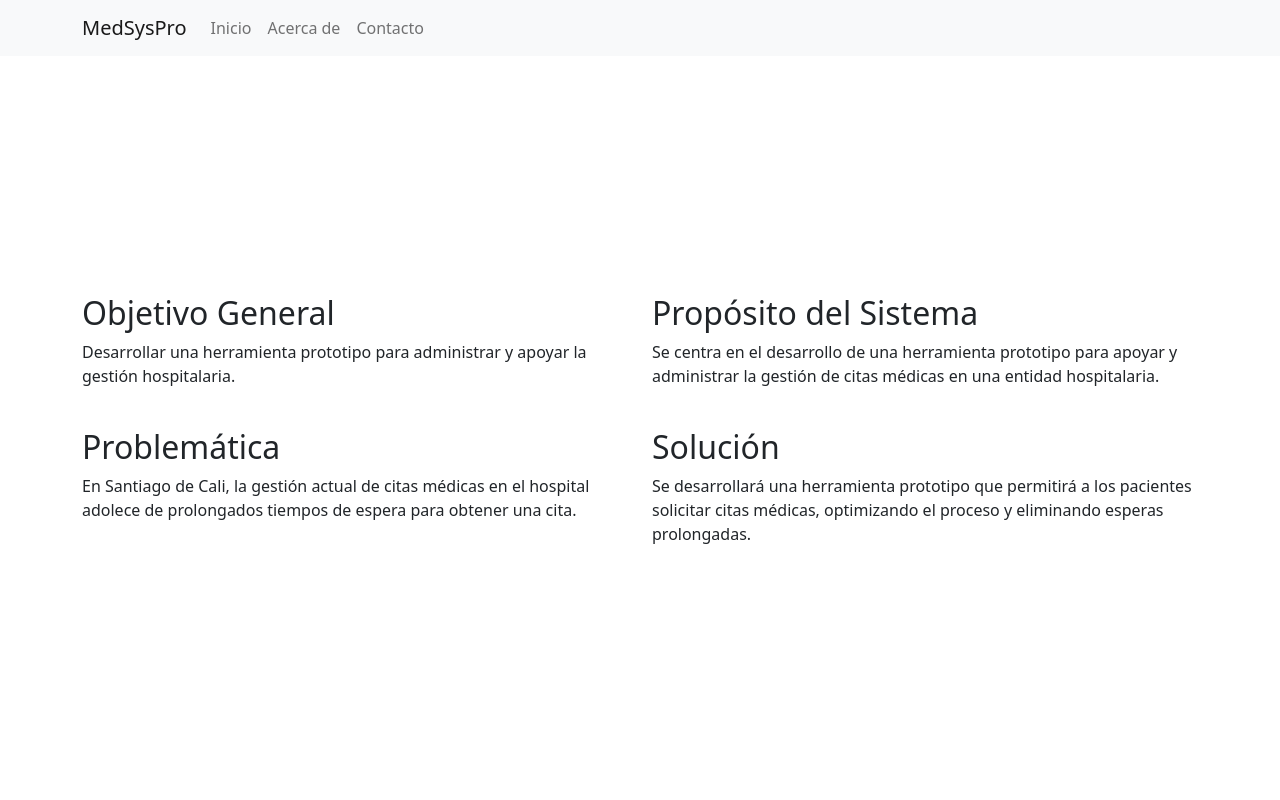
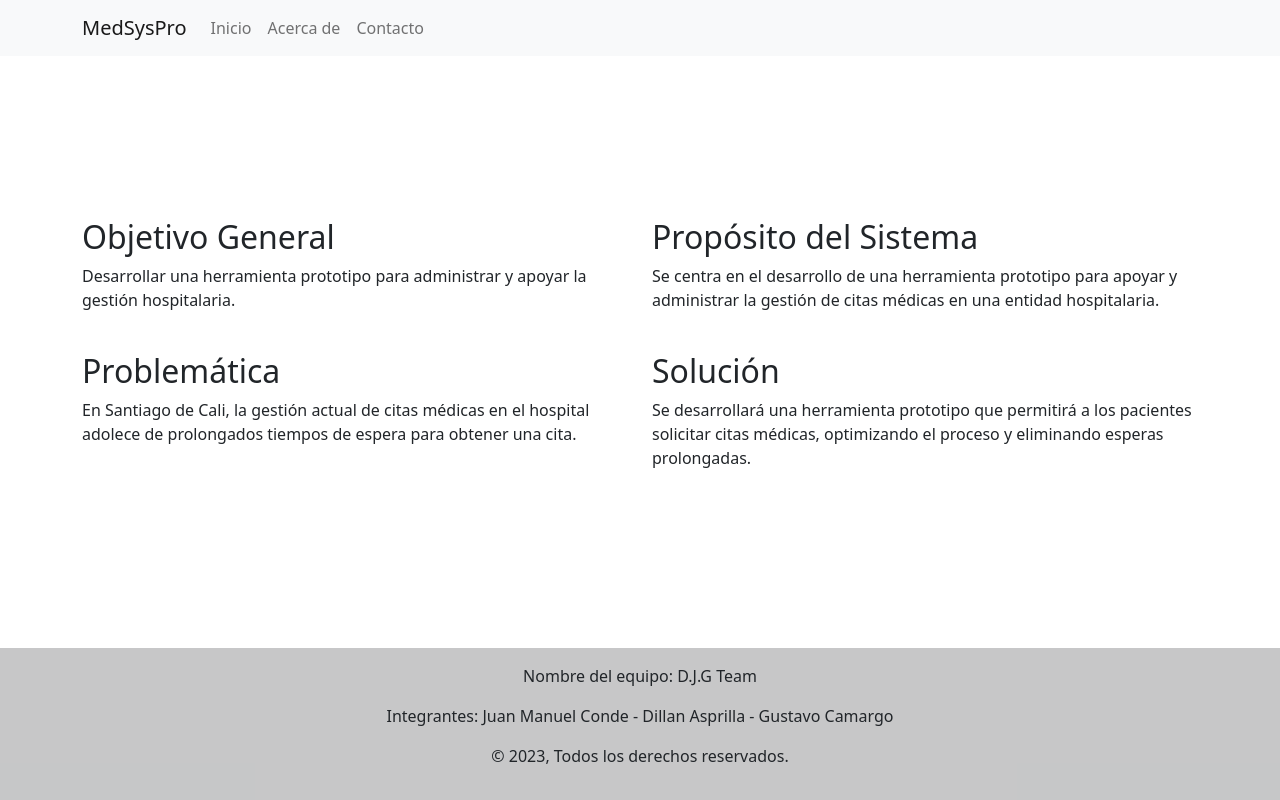
Before and after one commit to SrOscuroBlck/CamargoAsprillaConde-LSIII-2023-1, a plain HTML site: page index.html in a window 1280 px wide. Drawn offline with nearby package versions, Linux system fonts and the light colour scheme.

Commit message:
add footer

```diff
--- a/index.html
+++ b/index.html
@@ -52,9 +52,13 @@
             </div>
         </div>
     </main>
-
-
-
+    <footer class="bg-light text-center text-lg-start mt-auto">
+        <div class="text-center p-3" style="background-color: rgba(0, 0, 0, 0.2);">
+            <p>Nombre del equipo: D.J.G Team</p>
+            <p>Integrantes: Juan Manuel Conde - Dillan Asprilla - Gustavo Camargo</p>
+            <p>&copy; 2023, Todos los derechos reservados.</p>
+        </div>
+    </footer>
 
     <script src="https://cdn.jsdelivr.net/npm/bootstrap@5.1.0/dist/js/bootstrap.bundle.min.js"></script>
 </body>
```
